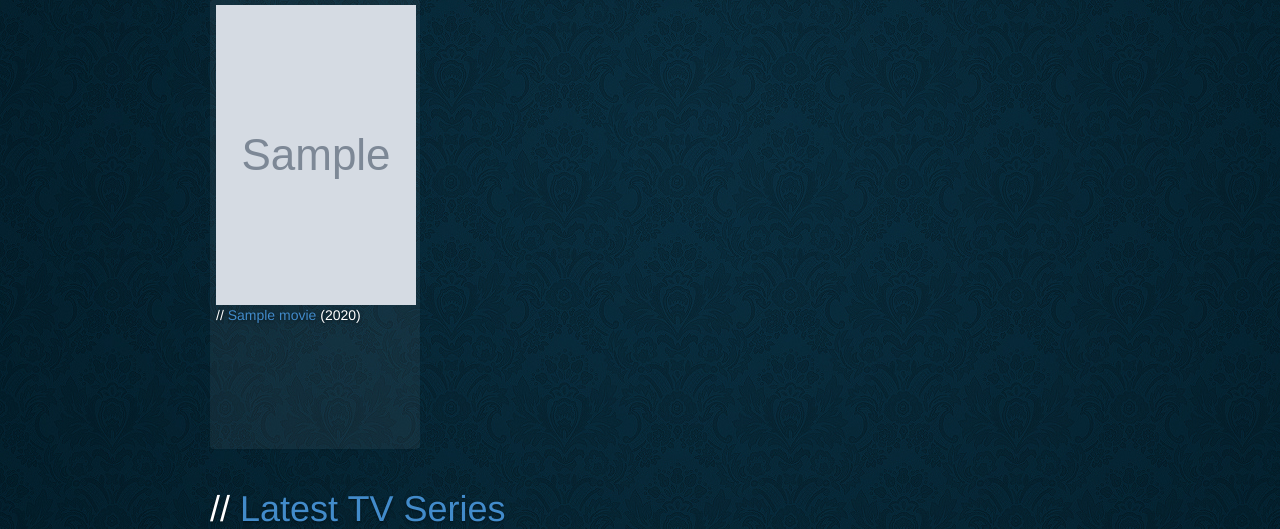
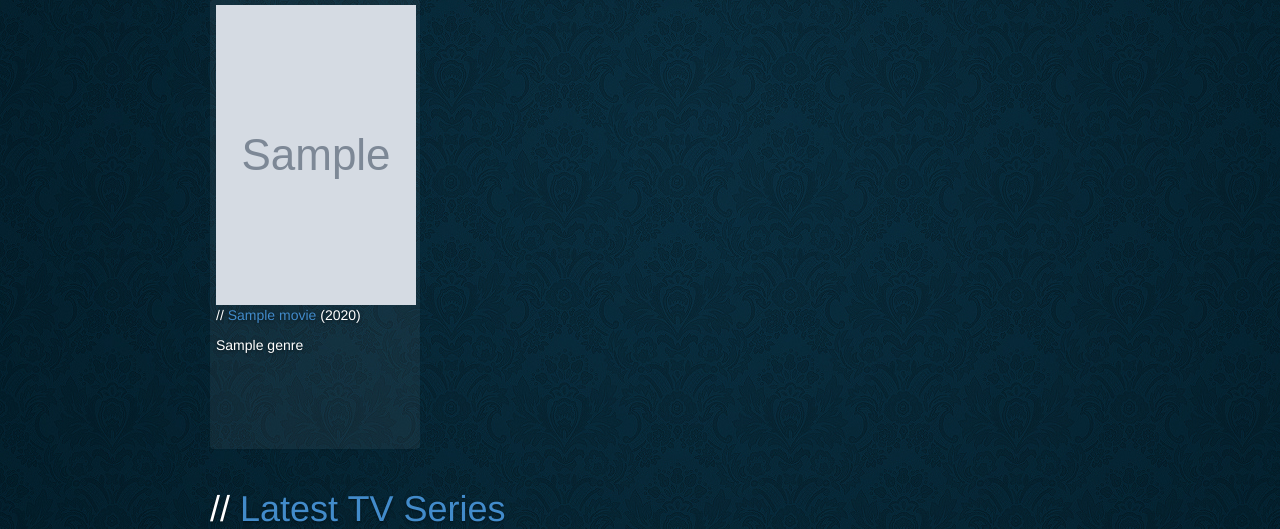
Before and after one commit to cathuyaaung/rthitha, a Django app: template rthithasite/templates/home.html in a window 1280 px wide. Shown: the part 269-798 px from the top of the page. Run offline with Django 3.2, Linux system fonts and the light colour scheme; the template is opened without the code that fills it: most values are stand-ins (such as "Sample title", 1, 10 or a date in 2020); grey boxes marked "Sample" are stand-in pictures; some libraries are stand-ins or nearby versions.

Commit message:
genre
genre

```diff
--- a/rthithasite/templates/home.html
+++ b/rthithasite/templates/home.html
@@ -23,7 +23,10 @@
 					</div>
 					<div class"iteminfo">
 						<p class="title">// <a href="/movies/{{ movie.id }}">{{ movie.title }}</a> ({{movie.year}})</p>
-						<p class="details"></p>
+						<p class="desc"></p>
+						<p class="genre">{{movie.genre}}</p>
+						<p class="director"></p>
+						<p class="actor"></p>
 					</div>
 
 				</div>
--- a/rthithasite/templates/moviedetail.html
+++ b/rthithasite/templates/moviedetail.html
@@ -71,7 +71,10 @@
 					</div>
 					<div class"iteminfo">
 						<p class="title">// <a href="/movies/{{ movie.id }}">{{ movie.title }}</a> ({{movie.year}})</p>
-						<p class="details">
+						<p class="desc"></p>
+						<p class="genre">{{movie.genre}}</p>
+						<p class="director"></p>
+						<p class="actor"></p>
 						</p>
 					</div>
 				</div>
--- a/rthithasite/templates/movielist.html
+++ b/rthithasite/templates/movielist.html
@@ -30,7 +30,10 @@
 					</div>
 					<div class"iteminfo">
 						<p class="title">// <a href="/movies/{{ movie.id }}">{{ movie.title }}</a> ({{movie.year}})</p>
-						<p class="details"></p>
+						<p class="desc"></p>
+						<p class="genre">{{movie.genre}}</p>
+						<p class="director"></p>
+						<p class="actor"></p>
 					</div>
 				</div>
 			</div>
```
Also changed, not shown: 10 other files.
